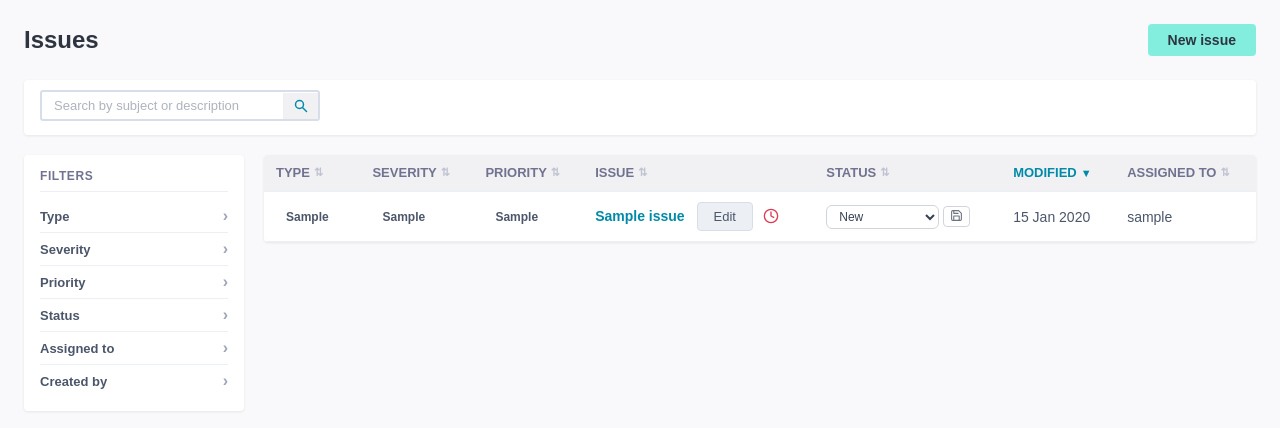
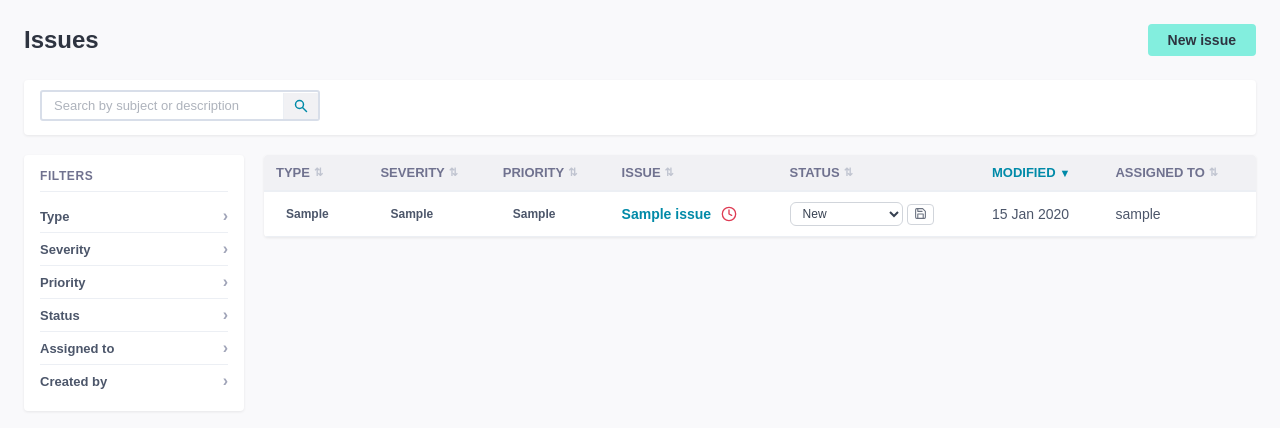
Before and after one commit to AmaraX7/Taiga-Clone-ASW, a Django app: page / in a window 1280 px wide. Shown: the part 60-488 px from the top of the page. Run offline with Django 5.2, Linux system fonts and the light colour scheme; a user stored in the database is signed in; data comes from the database, SQL or seed files in the repository; tables that the repository leaves empty hold one stand-in row (values such as "Sample post"); grey boxes marked "Sample" are stand-in pictures.

Commit message:
Quitar boton edit en lista

```diff
--- a/templates/issues/list.html
+++ b/templates/issues/list.html
@@ -105,9 +105,6 @@
                     <td><span class="badge badge-priority-{{ issue.priority }}">{{ issue.priority_label }}</span></td>
                     <td>
                         <a class="issue-link" href="{% url 'issue_detail' issue.id %}">{{ issue.subject }}</a>
-                        {% if request.user == issue.created_by %}
-                        <a href="{% url 'issue_edit' issue.id %}" class="btn btn-secondary btn-sm" style="margin-left:8px;">Edit</a>
-                        {% endif %}
                         {% if issue.deadline %}
                         <svg class="list-deadline-icon status-{{ issue.deadline_status }}" xmlns="http://www.w3.org/2000/svg"
                             width="16" height="16" viewBox="0 0 24 24" fill="none" stroke="currentColor" stroke-width="2"
```
